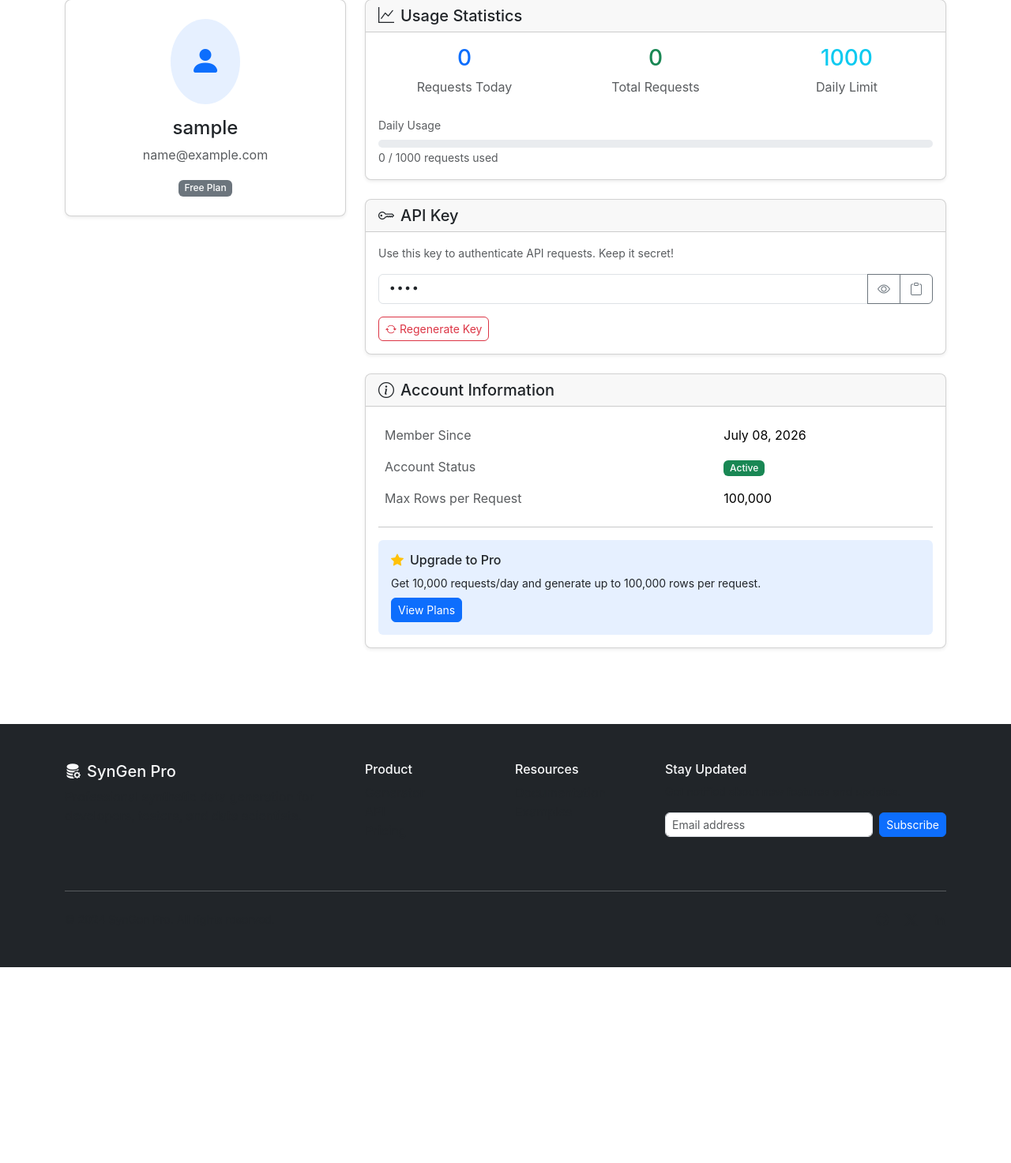
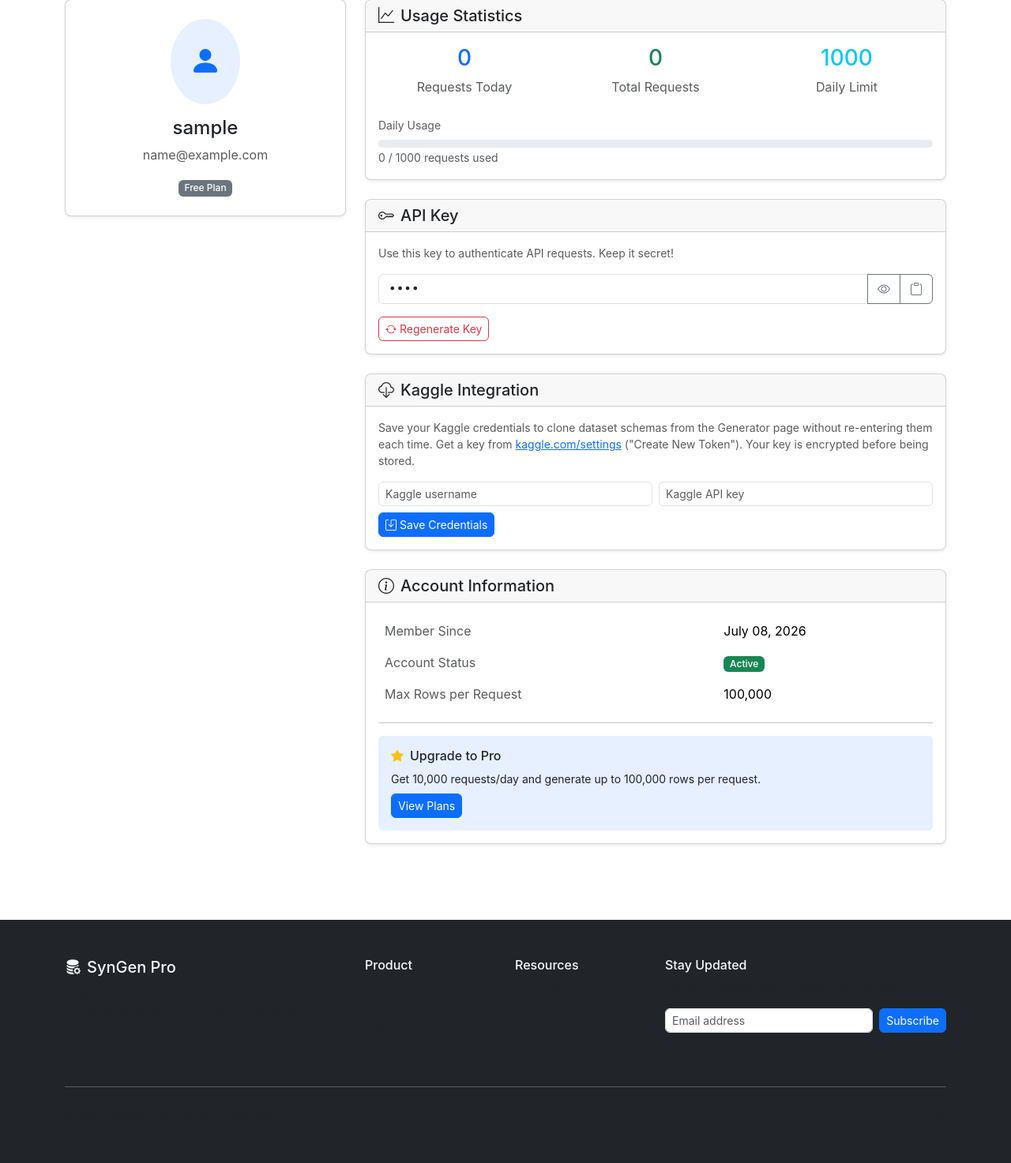
Before and after one commit to tedrubin80/Synteticdatagen, a Flask app: page /auth/profile in a window 1280 px wide. Shown: the part 109-1582 px from the top of the page at 79% size. Before the commit the page ends 1334 px from the top, so only its background shows below. Run offline with Flask 3, Linux system fonts and the light colour scheme; the visitor is signed in with stand-in values (Sample User, id 1); some libraries are stand-ins or nearby versions.

Commit message:
Let users save Kaggle credentials to their account (encrypted at rest)
- web/crypto_utils.py: Fernet symmetric encryption keyed by a new
  APP_ENCRYPTION_KEY env var (config.py), deliberately separate from
  Flask's SECRET_KEY so a session-signing leak can't also expose stored
  third-party credentials.
- User model gains kaggle_username/kaggle_key_encrypted plus
  set/get/has/clear_kaggle_credentials() helpers.
- New profile routes to save/remove saved credentials, with a matching
  "Kaggle Integration" card on the profile page.
- Generator page and its Kaggle search/learn routes now fall back to
  the logged-in user's saved credentials when none are supplied in the
  request, with a UI toggle to use a different account for one request
  without overwriting the saved ones.

Note: this only applies to the Flask web app, which already has user
accounts; the standalone FastAPI service remains stateless and expects
credentials per-request, as before.

```diff
--- a/requirements.txt
+++ b/requirements.txt
@@ -12,3 +12,4 @@ flask-wtf>=1.2.0
 werkzeug>=3.0.0
 email-validator>=2.0.0
 gunicorn>=21.0.0
+cryptography>=42.0.0
--- a/web/blueprints/auth.py
+++ b/web/blueprints/auth.py
@@ -70,3 +70,28 @@ def regenerate_api_key():
     db.session.commit()
     flash('API key regenerated successfully.', 'success')
     return redirect(url_for('auth.profile'))
+
+
+@auth_bp.route('/kaggle-credentials', methods=['POST'])
+@login_required
+def save_kaggle_credentials():
+    username = request.form.get('kaggle_username', '').strip()
+    key = request.form.get('kaggle_key', '').strip()
+
+    if not username or not key:
+        flash('Both a Kaggle username and API key are required.', 'danger')
+        return redirect(url_for('auth.profile'))
+
+    current_user.set_kaggle_credentials(username, key)
+    db.session.commit()
+    flash('Kaggle credentials saved.', 'success')
+    return redirect(url_for('auth.profile'))
+
+
+@auth_bp.route('/kaggle-credentials/remove', methods=['POST'])
+@login_required
+def remove_kaggle_credentials():
+    current_user.clear_kaggle_credentials()
+    db.session.commit()
+    flash('Kaggle credentials removed.', 'info')
+    return redirect(url_for('auth.profile'))
--- a/web/blueprints/generator.py
+++ b/web/blueprints/generator.py
@@ -66,7 +66,19 @@ FIELD_TYPES = [
 @generator_bp.route('/')
 @login_required
 def index():
-    return render_template('generator/index.html', field_types=FIELD_TYPES)
+    return render_template(
+        'generator/index.html',
+        field_types=FIELD_TYPES,
+        has_kaggle_creds=current_user.has_kaggle_credentials(),
+        kaggle_username=current_user.kaggle_username,
+    )
+
+
+def _resolve_kaggle_creds(data):
+    """Use credentials from the request if given, else fall back to the user's saved ones."""
+    username = (data.get('kaggle_username') or '').strip() or current_user.kaggle_username or ''
+    key = (data.get('kaggle_key') or '').strip() or (current_user.get_kaggle_key() or '')
+    return username, key
 
 
 @generator_bp.route('/generate', methods=['POST'])
@@ -187,8 +199,7 @@ def download():
 @login_required
 def kaggle_search():
     data = request.get_json() or {}
-    username = (data.get('kaggle_username') or '').strip()
-    key = (data.get('kaggle_key') or '').strip()
+    username, key = _resolve_kaggle_creds(data)
     query = (data.get('query') or '').strip()
 
     if not query:
@@ -222,8 +233,7 @@ def kaggle_learn():
     dataset rows and the submitted credentials are never persisted.
     """
     data = request.get_json() or {}
-    username = (data.get('kaggle_username') or '').strip()
-    key = (data.get('kaggle_key') or '').strip()
+    username, key = _resolve_kaggle_creds(data)
     dataset_ref = (data.get('dataset_ref') or '').strip()
 
     if '/' not in dataset_ref:
--- a/web/config.py
+++ b/web/config.py
@@ -6,6 +6,9 @@ basedir = os.path.abspath(os.path.dirname(__file__))
 
 class Config:
     SECRET_KEY = os.environ.get('SECRET_KEY') or 'dev-secret-key-change-in-production'
+    # Encrypts secrets stored on a user's behalf (e.g. saved Kaggle API keys).
+    # Set this explicitly in production: python -c "from cryptography.fernet import Fernet; print(Fernet.generate_key().decode())"
+    APP_ENCRYPTION_KEY = os.environ.get('APP_ENCRYPTION_KEY')
     SQLALCHEMY_DATABASE_URI = os.environ.get('DATABASE_URL') or \
         'sqlite:///' + os.path.join(basedir, 'syngen.db')
     SQLALCHEMY_TRACK_MODIFICATIONS = False
--- a/web/models.py
+++ b/web/models.py
@@ -21,6 +21,10 @@ class User(UserMixin, db.Model):
     requests_today = db.Column(db.Integer, default=0)
     total_requests = db.Column(db.Integer, default=0)
     last_request_date = db.Column(db.Date)
+
+    # Saved Kaggle credentials (key is encrypted at rest, see crypto_utils.py)
+    kaggle_username = db.Column(db.String(120))
+    kaggle_key_encrypted = db.Column(db.Text)
 
     # Relationships
     generation_history = db.relationship('GenerationHistory', backref='user', lazy='dynamic')
@@ -61,6 +65,24 @@ class User(UserMixin, db.Model):
         self.requests_today += 1
         self.total_requests += 1
 
+    def set_kaggle_credentials(self, username, key):
+        from crypto_utils import encrypt_secret
+        self.kaggle_username = username
+        self.kaggle_key_encrypted = encrypt_secret(key)
+
+    def get_kaggle_key(self):
+        if not self.kaggle_key_encrypted:
+            return None
+        from crypto_utils import decrypt_secret
+        return decrypt_secret(self.kaggle_key_encrypted)
+
+    def has_kaggle_credentials(self):
+        return bool(self.kaggle_username and self.kaggle_key_encrypted)
+
+    def clear_kaggle_credentials(self):
+        self.kaggle_username = None
+        self.kaggle_key_encrypted = None
+
     def __repr__(self):
         return f'<User {self.username}>'
 
--- a/web/templates/auth/profile.html
+++ b/web/templates/auth/profile.html
@@ -89,6 +89,55 @@
                 </div>
             </div>
 
+            <!-- Kaggle Integration -->
+            <div class="card shadow-sm mb-4">
+                <div class="card-header">
+                    <h5 class="mb-0"><i class="bi bi-cloud-download me-2"></i>Kaggle Integration</h5>
+                </div>
+                <div class="card-body">
+                    <p class="text-muted small">
+                        Save your Kaggle credentials to clone dataset schemas from the Generator page
+                        without re-entering them each time. Get a key from
+                        <a href="https://www.kaggle.com/settings" target="_blank" rel="noopener">kaggle.com/settings</a>
+                        ("Create New Token"). Your key is encrypted before being stored.
+                    </p>
+
+                    {% if current_user.has_kaggle_credentials() %}
+                    <div class="alert alert-success py-2 px-3 d-flex justify-content-between align-items-center mb-3">
+                        <span><i class="bi bi-check-circle me-1"></i>Connected as <strong>{{ current_user.kaggle_username }}</strong></span>
+                    </div>
+                    <form method="POST" action="{{ url_for('auth.remove_kaggle_credentials') }}" class="d-inline">
+                        <input type="hidden" name="csrf_token" value="{{ csrf_token() }}">
+                        <button type="submit" class="btn btn-outline-danger btn-sm"
+                                onclick="return confirm('Remove your saved Kaggle credentials?')">
+                            <i class="bi bi-x-circle me-1"></i>Remove Credentials
+                        </button>
+                    </form>
+                    <a class="btn btn-outline-secondary btn-sm" data-bs-toggle="collapse" href="#kaggleCredForm" role="button">
+                        Update Credentials
+                    </a>
+                    <div class="collapse mt-3" id="kaggleCredForm">
+                    {% else %}
+                    <div>
+                    {% endif %}
+                        <form method="POST" action="{{ url_for('auth.save_kaggle_credentials') }}">
+                            <input type="hidden" name="csrf_token" value="{{ csrf_token() }}">
+                            <div class="row g-2">
+                                <div class="col-6">
+                                    <input type="text" class="form-control form-control-sm" name="kaggle_username" placeholder="Kaggle username" required>
+                                </div>
+                                <div class="col-6">
+                                    <input type="password" class="form-control form-control-sm" name="kaggle_key" placeholder="Kaggle API key" required>
+                                </div>
+                            </div>
+                            <button type="submit" class="btn btn-primary btn-sm mt-2">
+                                <i class="bi bi-save me-1"></i>Save Credentials
+                            </button>
+                        </form>
+                    </div>
+                </div>
+            </div>
+
             <!-- Account Info -->
             <div class="card shadow-sm">
                 <div class="card-header">
```
Also changed, not shown: web/crypto_utils.py (added, +41 -0 lines), web/templates/generator/index.html (+20 -3 lines).
